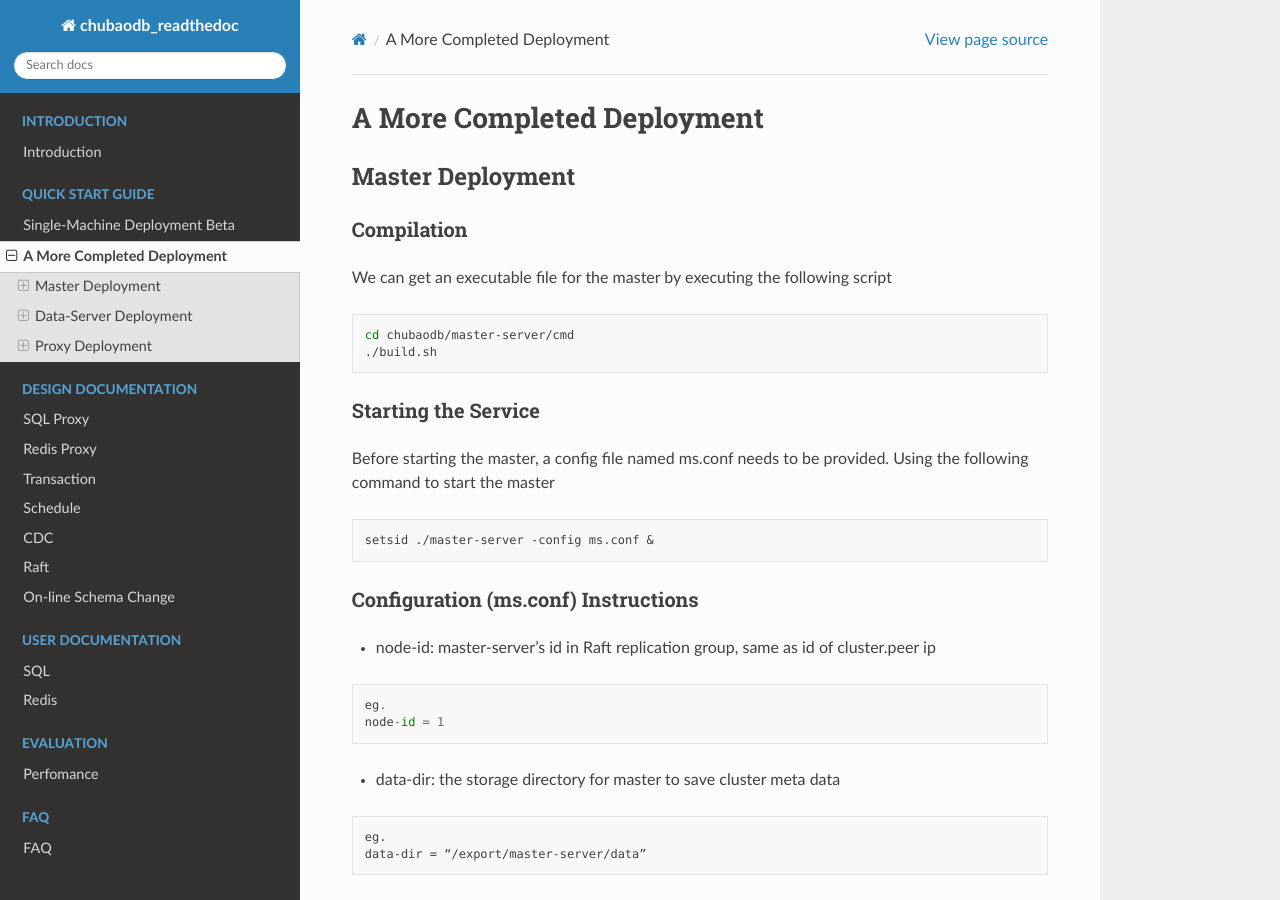
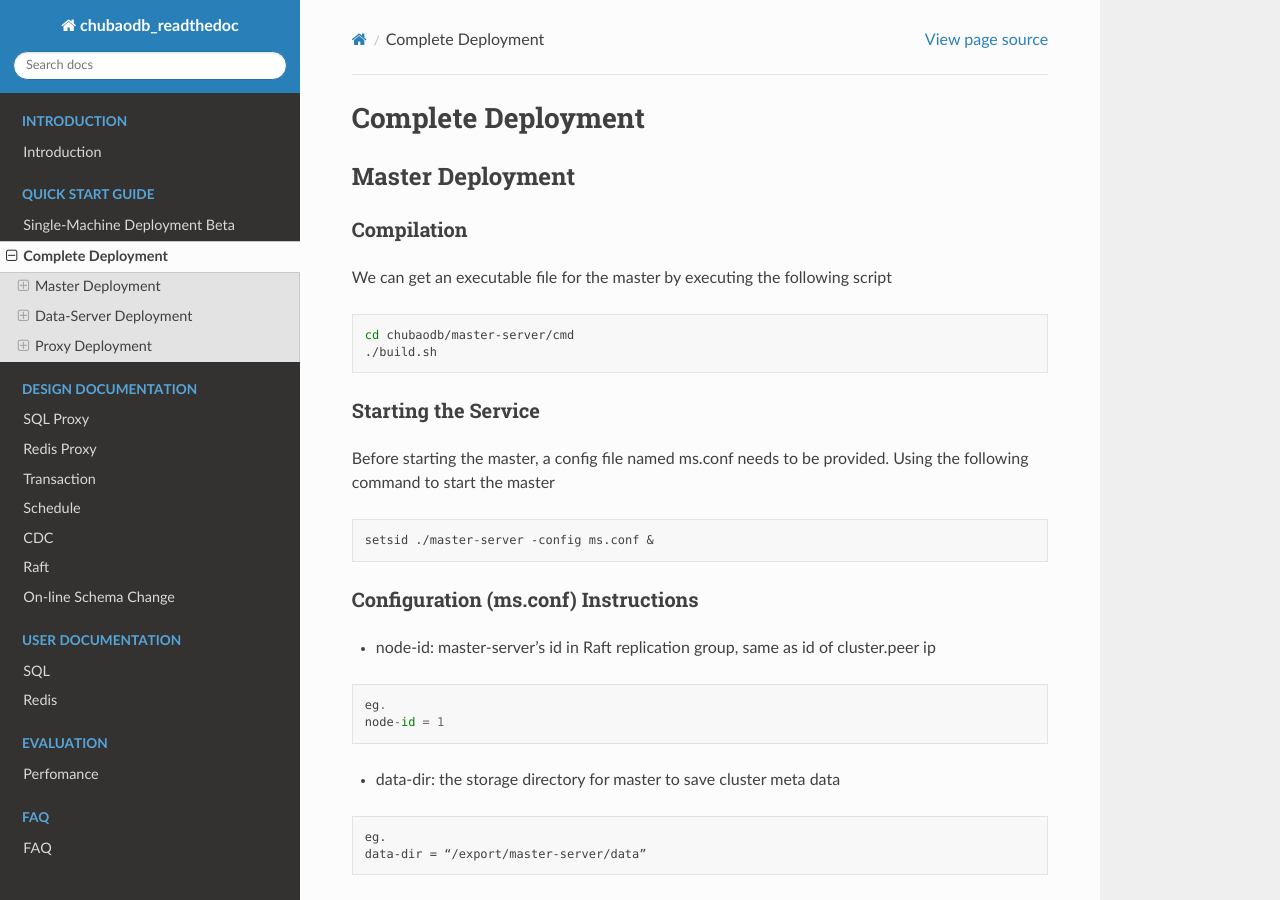
Before and after one commit to 13meimei/chubaodb, a Sphinx documentation site: the page built from docs/source/deploy/sourceBased.rst, in a window 1280 px wide and 900 px high. Built offline with Sphinx 7.4.7 and the Read the Docs theme 2.0.0, drawn with Linux system fonts in a browser that asks for light colours.

Commit message:
Update title of deployment

```diff
--- a/docs/source/deploy/sourceBased.rst
+++ b/docs/source/deploy/sourceBased.rst
@@ -1,4 +1,4 @@
-A More Completed Deployment
+Complete Deployment
 =============================
 
 Master Deployment
```
